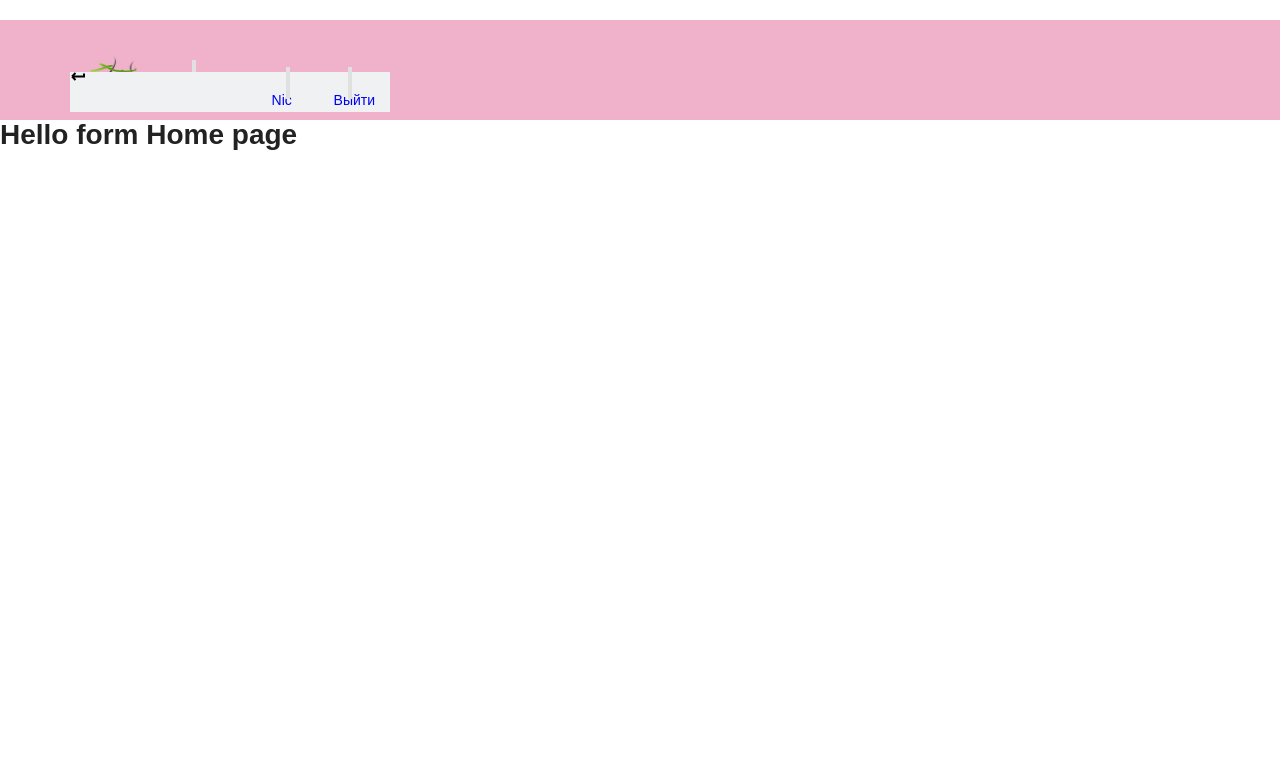
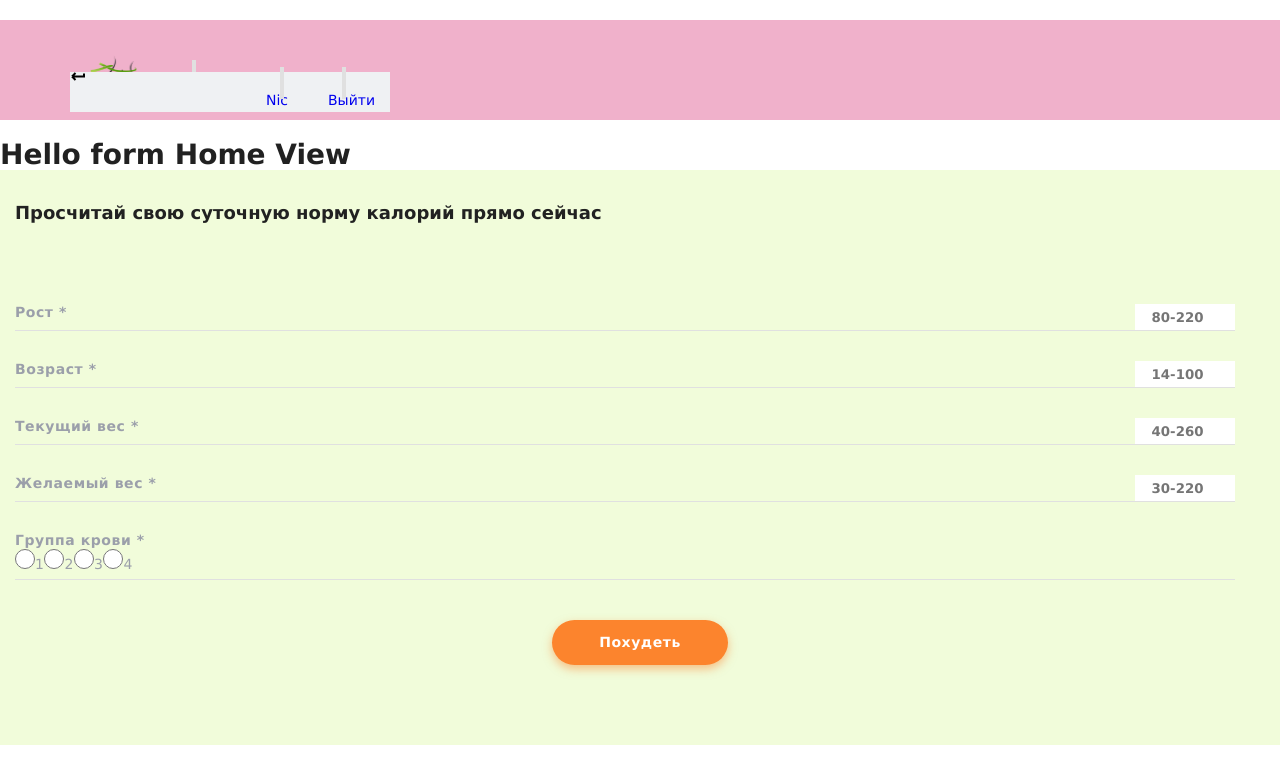
Before and after one commit to RomanPidlisnychyi/react-team-project-health, a React (Create React App) app: page / in a window 1280 px wide. Shown: the top 784 px of the page. Built offline with nearby package versions, Linux system fonts and the light colour scheme.

Commit message:
Added form DailyCalories

```diff
--- a/src/base.css
+++ b/src/base.css
@@ -10,8 +10,8 @@ html {
   margin: 0px;
 }
 body {
-  font-family: Arial, sans-serif;
-  color: #222222;
+  font-family: Verdana, Arial, sans-serif;
+  color: #212121;
   font-size: 14px;
   font-weight: 400;
   line-height: 30px;
@@ -22,3 +22,9 @@ img {
   max-width: 100%;
   height: auto;
 }
+
+button {
+  border-style: none;
+  border: none;
+  outline: none;
+}
--- /dev/null
+++ b/src/components/Button/Button.js
@@ -0,0 +1,25 @@
+import React from "react";
+import styles from "./Button.module.css";
+
+const Button = () => {
+  return (
+    <div className={styles.buttonWrapper}>
+      <button
+        type="submit"
+        value="submit"
+        className={styles.button}
+        // onClick={onLoadMore}
+        >
+        Похудеть
+      </button>
+    </div>
+  );
+};
+
+// Button.propTypes = {
+//   props: PropTypes.exact({
+//     onLoadMore: PropTypes.func.isRequired,
+//   }),
+// };
+
+export default Button;
--- /dev/null
+++ b/src/components/Button/Button.module.css
@@ -0,0 +1,31 @@
+.buttonWrapper {
+  padding-top: 10px;
+  max-width: 176px;
+  margin: 0px auto;
+}
+
+.button {
+  display: flex;
+  align-items: center;
+  justify-content: center;
+  width: 100%;
+  font-family: Verdana;
+  font-style: normal;
+  font-weight: bold;
+  font-size: 14px;
+  line-height: 17px;
+  letter-spacing: 0.04em;
+  word-wrap: break-word;
+  cursor: pointer;
+  transition: all 250ms cubic-bezier(0.4, 0, 0.2, 1);
+  color: #ffffff;
+  background: #fc842d;
+  box-shadow: 0px 4px 10px rgba(252, 132, 45, 0.5);
+  border-radius: 30px;
+  padding: 14px 30px;
+}
+
+.button:hover {
+  background: #dc610a;
+  box-shadow: 1px 6px 10px rgba(252, 132, 45, 0.8);
+}
--- /dev/null
+++ b/src/components/Home/Home.js
@@ -0,0 +1,150 @@
+import React, { Component } from "react";
+import styles from "./Home.module.css";
+
+import Button from "../Button/Button";
+
+// export default function Home() {
+//    return <h2 className={styles.titlePage}>Hello from Home public page</h2>
+// }
+
+class Home extends Component {
+  state = {};
+
+  handleInput(e) {
+    console.log("e:", e);
+  }
+
+  handleSubmit(e) {
+    e.preventDefault();
+  }
+
+  render() {
+    const {
+      height,
+      age,
+      currentWeight,
+      desiredWeight,
+      bloodGroup,
+    } = this.state;
+
+    return (
+      <div className={styles.wrapper}>
+        {/* <h2 className={styles.titlePage}>Hello from Home public page</h2> */}
+        <h2 className={styles.titleForm}>
+          Просчитай свою суточную норму калорий прямо сейчас
+        </h2>
+        <form className={styles.dailyCaloriesForm} onSubmit={this.handleSubmit}>
+          <label className={styles.dailyCaloriesLabel}>
+            <span className={styles.dailyCaloriesName}>Рост &#42;</span>
+            <input
+              type="number"
+              name="height"
+              value={height}
+              placeholder="80-220"
+              min="80"
+              max="220"
+              required
+              onChange={this.handleInput}
+              className={styles.dailyCaloriesInput}
+            />
+          </label>
+          <label className={styles.dailyCaloriesLabel}>
+            <span className={styles.dailyCaloriesName}>Возраст &#42;</span>
+            <input
+              type="number"
+              name="height"
+              value={age}
+              placeholder="14-100"
+              min="14"
+              max="100"
+              required
+              onChange={this.handleInput}
+              className={styles.dailyCaloriesInput}
+            />
+          </label>
+          <label className={styles.dailyCaloriesLabel}>
+            <span className={styles.dailyCaloriesName}>Текущий вес &#42;</span>
+            <input
+              type="number"
+              name="height"
+              value={currentWeight}
+              placeholder="40-260"
+              min="40"
+              max="260"
+              required
+              onChange={this.handleInput}
+              className={styles.dailyCaloriesInput}
+            />
+          </label>
+          <label className={styles.dailyCaloriesLabel}>
+            <span className={styles.dailyCaloriesName}>Желаемый вес &#42;</span>
+            <input
+              type="number"
+              name="height"
+              value={desiredWeight}
+              placeholder="30-220"
+              min="30"
+              max="220"
+              required
+              onChange={this.handleInput}
+              className={styles.dailyCaloriesInput}
+            />
+          </label>
+
+          <label className={styles.dailyCaloriesLabel}>
+            <div className={styles.dailyCaloriesInputRadioWrapper}>
+              <span className={styles.dailyCaloriesName}>
+                Группа крови &#42;
+              </span>
+
+              <div className={styles.dailyCaloriesRadioGroupWrapper}>
+                <input
+                  type="radio"
+                  name="bloodGroup"
+                  value={1}
+                  required
+                  className={styles.dailyCaloriesInputRadio}
+                />
+                <span className={styles.dailyCaloriesNameRadio}>1</span>
+              {/* </div>
+              <div className={styles.dailyCaloriesInputRadioWrapper}> */}
+                <input
+                  type="radio"
+                  name="bloodGroup"
+                  value={2}
+                  required
+                  className={styles.dailyCaloriesInputRadio}
+                />
+                <span className={styles.dailyCaloriesNameRadio}>2</span>
+              {/* </div>
+              <div className={styles.dailyCaloriesInputRadioWrapper}> */}
+                <input
+                  type="radio"
+                  name="bloodGroup"
+                  value={3}
+                  required
+                  className={styles.dailyCaloriesInputRadio}
+                />
+                <span className={styles.dailyCaloriesNameRadio}>3</span>
+              {/* </div>
+              <div className={styles.dailyCaloriesInputRadioWrapper}> */}
+                <input
+                  type="radio"
+                  name="bloodGroup"
+                  value={4}
+                  required
+                  className={styles.dailyCaloriesInputRadio}
+                />
+                <span className={styles.dailyCaloriesNameRadio}>4</span>
+              </div>
+            </div>
+          </label>
+          {/* <button type="submit" className={styles.dailyCaloriesButton}></button> */}
+        </form>
+        <Button></Button>
+      </div>
+    );
+  }
+}
+
+export default Home;
--- /dev/null
+++ b/src/components/Home/Home.module.css
@@ -0,0 +1,123 @@
+.wrapper {
+  background-color: rgb(241, 252, 218);
+
+  /* width: 605px;
+height: 447px; */
+  /* 292 560 111 115 px; */
+  margin: 0px auto;
+  padding: 30px 15px 80px;
+  font-family: Verdana;
+  font-style: normal;
+  font-weight: bold;
+}
+
+.titlePage {
+  font-size: 26px;
+  color: rgb(2, 159, 2);
+}
+
+.titleForm {
+  min-height: 74px;
+  font-size: 18px;
+  line-height: 26px;
+  color: #212121;
+  margin-bottom: 30px;
+}
+
+.dailyCaloriesForm {
+  display: flex;
+  flex-direction: column;
+  align-items: flex-start;
+  justify-content: center;
+  padding-right: 30px;
+}
+
+.dailyCaloriesLabel {
+  display: flex;
+  flex-direction: row;
+  justify-content: space-between;
+  width: 100%;
+  min-height: 27px;
+
+  border-bottom: 1px solid #e0e0e0;
+  margin-bottom: 30px;
+}
+
+.dailyCaloriesName {
+  font-size: 14px;
+  line-height: 17px;
+  letter-spacing: 0.04em;
+  color: #9b9faa;
+  margin-right: 10px;
+}
+
+.dailyCaloriesInput {
+  min-width: 100px;
+  padding: 0px 4px;
+  /* min-height: 16px; */
+  font-family: Verdana;
+  font-style: normal;
+  font-weight: bold;
+  text-align: center;
+  border-style: none;
+}
+
+/* Radio-button */
+.dailyCaloriesInputRadioWrapper {
+  display: flex;
+  flex-direction: column;
+}
+
+
+.dailyCaloriesRadioGroupWrapper {
+}
+
+
+.dailyCaloriesInputRadio {
+  border-style: none;
+  width: 20px;
+  height: 20px;
+  /* left: 216px;
+top: 462.5px; */
+
+  background: #ffffff;
+  border: 1px solid #e0e0e0;
+}
+
+
+/* position: absolute;
+width: 10px;
+height: 10px;
+left: 20px;
+top: 467.5px;
+
+background: #FC842D; */
+
+.dailyCaloriesNameRadio {
+  font-family: Verdana;
+font-size: 14px;
+font-style: normal;
+font-weight: 400;
+line-height: 17px;
+letter-spacing: 0.04em;
+text-align: left;
+color: #9B9FAA;
+
+
+}
+
+/* Просчитай свою суточную норму калорий прямо сейчас */
+
+/* position: absolute;
+width: 605px;
+height: 85px;
+left: 115px;
+top: 292px;
+
+font-family: Verdana;
+font-style: normal;
+font-weight: bold;
+font-size: 34px;
+line-height: 41px;
+
+color: #212121; */
--- a/src/view/HomeView.js
+++ b/src/view/HomeView.js
@@ -1,5 +1,12 @@
-import React from 'react';
+import React from "react";
+import Layout from "../components/Layout/Layout";
+import Home from "../components/Home/Home";
 
 export default function HomeView() {
-  return <h1>Hello form Home page</h1>;
+  return (
+    <Layout>
+      <h1>Hello form Home View</h1>
+      <Home />
+    </Layout>
+  );
 }
```
Also changed, not shown: src/components/Nav/Nav.js (line endings or trailing spaces).
